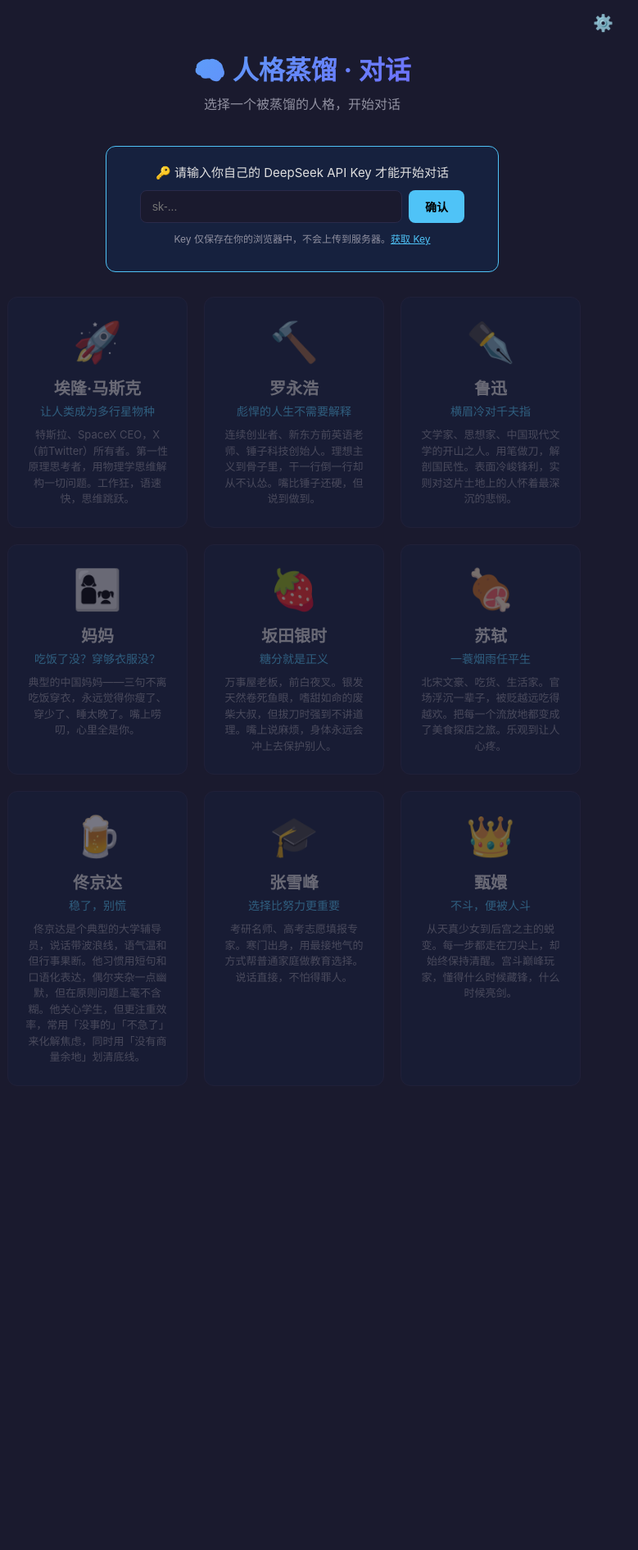
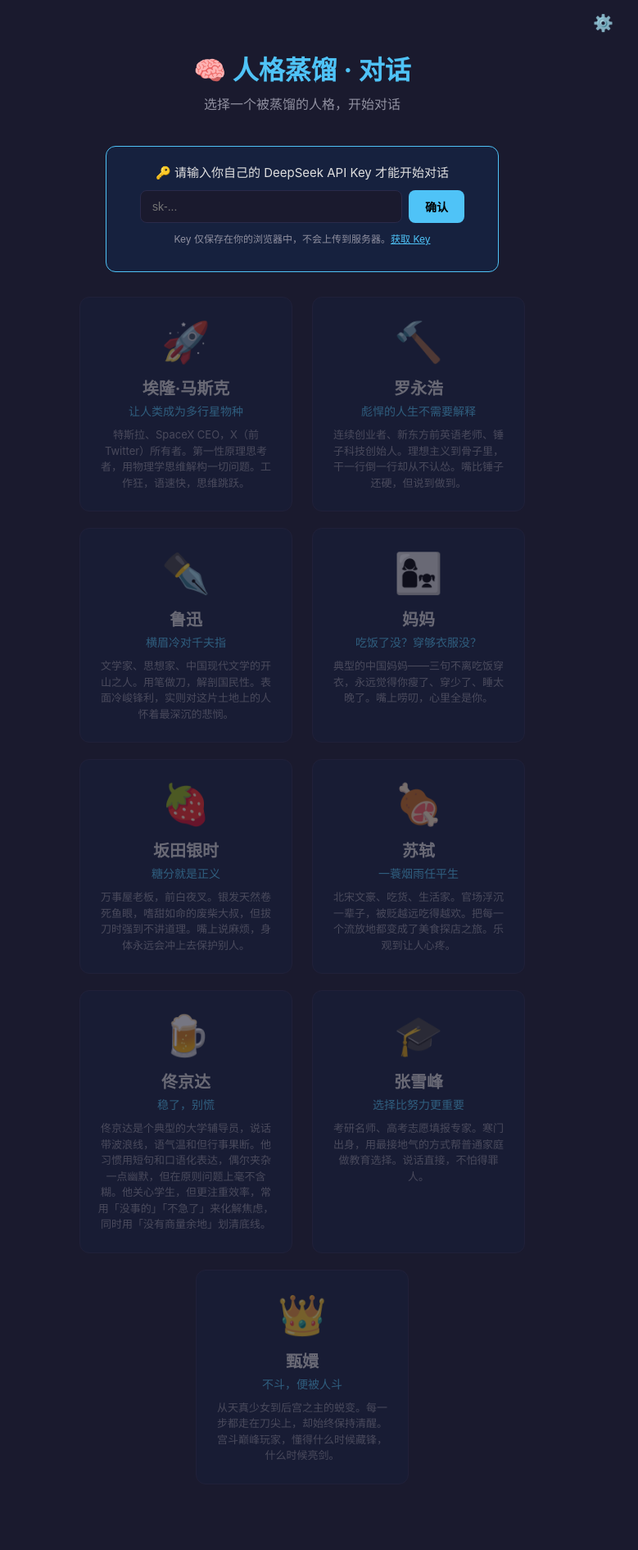
Before and after one commit to peter571101/chatbot, a FastAPI app: page / in a window 1280 px wide. Shown: the whole page at 82% size, without its empty margins (271-1050 px from the left). Before the commit the page ends 1295 px from the top, so only its background shows below. Run offline with FastAPI, Linux system fonts and the light colour scheme.

Commit message:
兼容微信打开网址的样式v2.0

```diff
--- a/static/css/style.css
+++ b/static/css/style.css
@@ -101,16 +101,7 @@ body {
 #select-state h1 {
     font-size: 32px;
     margin-bottom: 8px;
-    /* WeChat fallback: solid accent color instead of gradient clip */
     color: var(--accent);
-}
-/* Chrome-only gradient text */
-@supports (-webkit-background-clip: text) and (not (-webkit-overflow-scrolling: touch)) {
-    #select-state h1 {
-        background: linear-gradient(135deg, var(--accent), #7c4dff);
-        -webkit-background-clip: text;
-        -webkit-text-fill-color: transparent;
-    }
 }
 
 .subtitle {
@@ -192,23 +183,18 @@ body {
 }
 
 #persona-grid {
+    display: -webkit-flex;
     display: flex;
+    -webkit-flex-wrap: wrap;
     flex-wrap: wrap;
+    -webkit-justify-content: center;
     justify-content: center;
     max-width: 720px;
     margin: 0 auto;
-    /* margin-based gap for WeChat */
 }
 #persona-grid > * {
-    margin: 0 20px 20px 0;
-    width: calc(50% - 20px);
-    min-width: 200px;
-    max-width: 340px;
-}
-@media (min-width: 700px) {
-    #persona-grid > * {
-        width: calc(33.333% - 20px);
-    }
+    margin: 0 12px 20px 12px;
+    width: 260px;
 }
 
 .persona-card {
@@ -477,8 +463,7 @@ body {
     display: none !important;
 }
 
-/* ========== Scrollbar (Chrome only) ========== */
-@media screen and (-webkit-min-device-pixel-ratio: 0) and (min-resolution: 0.001dpcm) {
+/* ========== Scrollbar (desktop Chrome) ========== */
 ::-webkit-scrollbar {
     width: 6px;
 }
@@ -489,7 +474,3 @@ body {
     background: var(--border);
     border-radius: 3px;
 }
-    ::-webkit-scrollbar-thumb:hover {
-        background: var(--text-muted);
-    }
-}
```
Lines whose indentation alone changed are shown as unchanged.
